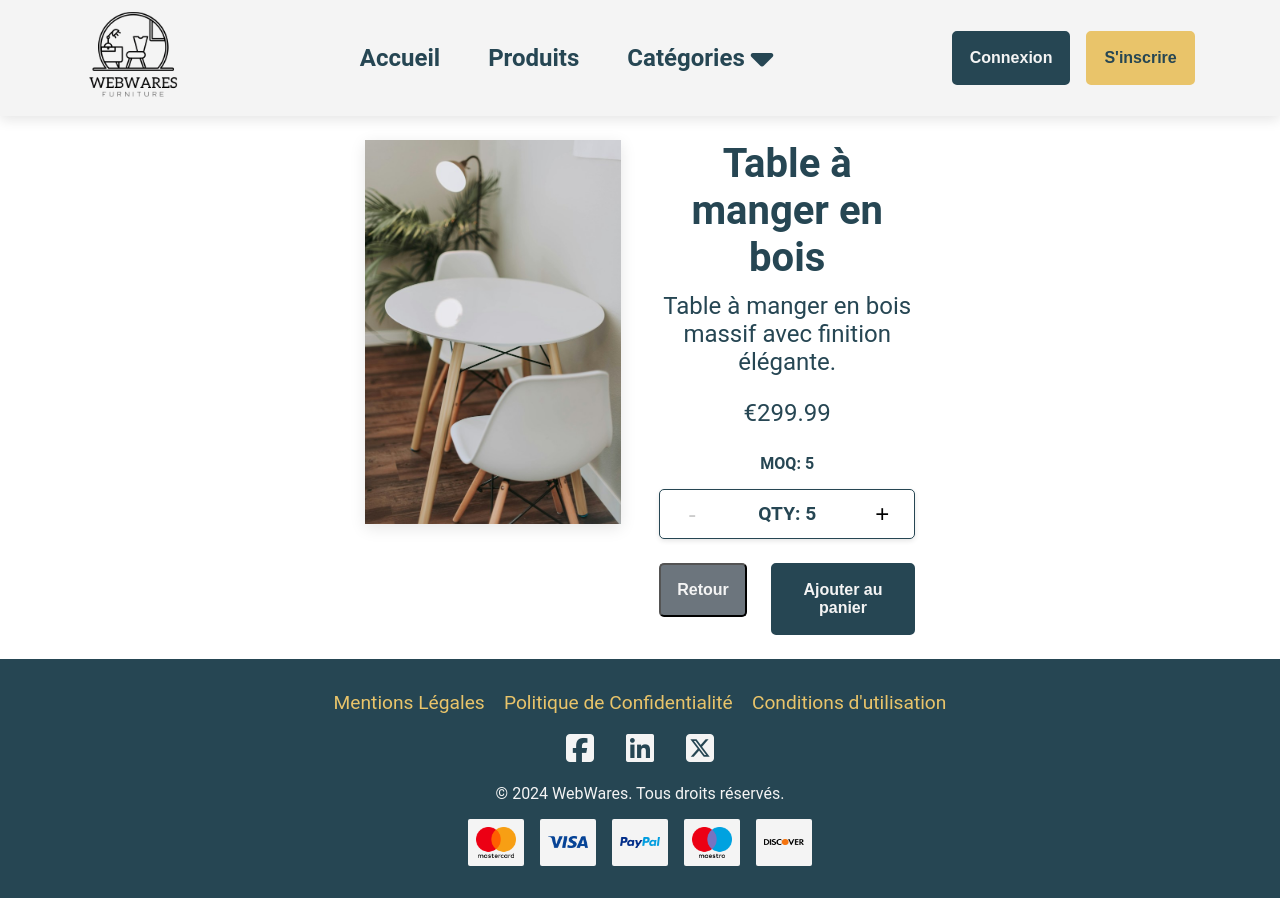
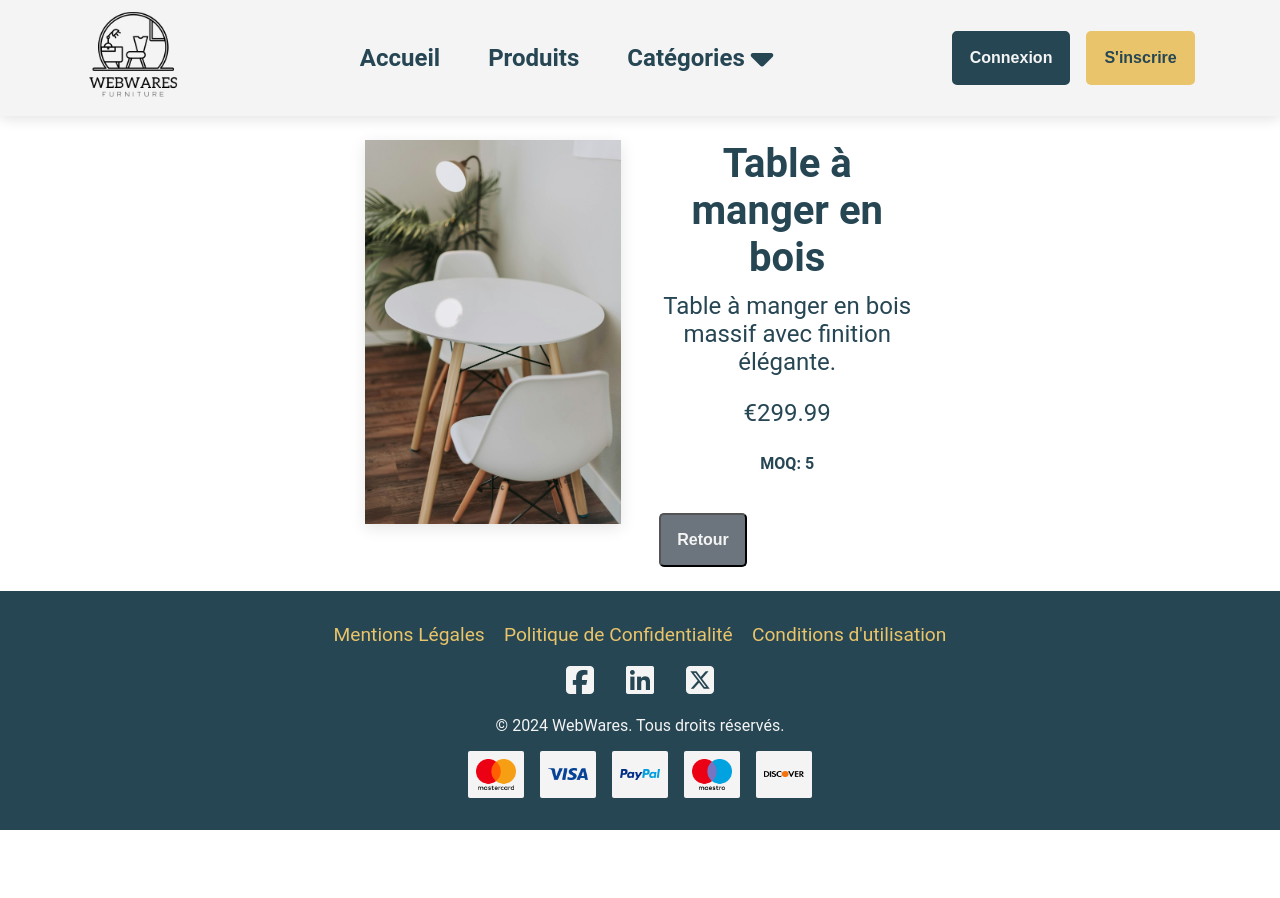
Before and after one commit to soulapj/WebWares, a Vue app: page /product-details/1 in a window 1280 px wide. After the commit the page ends 830 px from the top, so only its background shows below. Built offline with nearby package versions, Linux system fonts and the light colour scheme.

Commit message:
fix apparition bouton lié au panier seulement pour les inscrits

```diff
--- a/src/views/DetailProduit.vue
+++ b/src/views/DetailProduit.vue
@@ -7,10 +7,21 @@
         <p class="product-info">{{ detailProd.description }}</p>
         <p class="product-info">€{{ detailProd.prix }}</p>
         <p class="moq">MOQ: {{ detailProd.moq }}</p>
-        <QuantityCounterComponent :detailProd="detailProd"/>
+        <QuantityCounterComponent :detailProd="detailProd" v-if="isLoggedIn" />
         <div class="buttons">
-          <ButtonComponents label="Retour" type="default" @click="goBack" class="test2"/>
-          <ButtonComponents label="Ajouter au panier" type="login" @click="addToPanier(detailProd.id)" class="test"/>
+          <ButtonComponents
+            label="Retour"
+            type="default"
+            @click="goBack"
+            class="test2"
+          />
+          <ButtonComponents
+            v-if="isLoggedIn"
+            label="Ajouter au panier"
+            type="login"
+            @click="addToPanier(detailProd.id)"
+            class="test"
+          />
         </div>
       </div>
     </div>
@@ -20,7 +31,7 @@
 <script>
 import ButtonComponents from "@/components/ButtonComponents.vue";
 import QuantityCounterComponent from "@/components/QuantityCounterComponent.vue";
-import { mapState } from "vuex";
+import { mapState, mapGetters } from "vuex";
 
 export default {
   components: {
@@ -29,6 +40,7 @@ export default {
   },
   computed: {
     ...mapState(["detailProd", "produits", "commandes"]),
+    ...mapGetters(["isLoggedIn"]),
   },
   methods: {
     goBack() {
```
